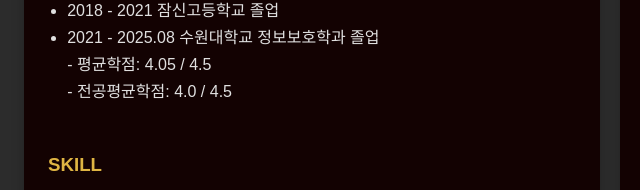
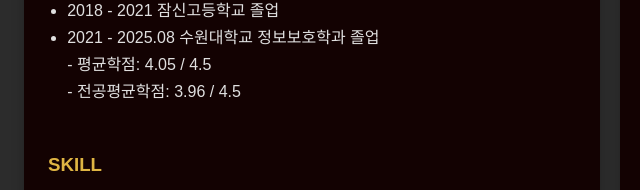
Before and after one commit to yoojinii/yoojin-s-portfolio, a plain HTML site: page index.html in a window 1280 px wide. Shown: the part 1632-1822 px from the top of the page, 32-672 px from the left. Drawn offline with nearby package versions, Linux system fonts and the light colour scheme; a web font is replaced by a local one.

Commit message:
웹페이지 내용 수정

```diff
--- a/index.html
+++ b/index.html
@@ -99,7 +99,7 @@
           <li>2018 - 2021 잠신고등학교 졸업</li>
           <li>2021 - 2025.08 수원대학교 정보보호학과 졸업</li>
           <p>- 평균학점: 4.05 / 4.5</p>
-          <p>- 전공평균학점: 4.0 / 4.5</p><br>
+          <p>- 전공평균학점: 3.96 / 4.5</p><br>
         </ul>
 
         <div id="skills">
```
